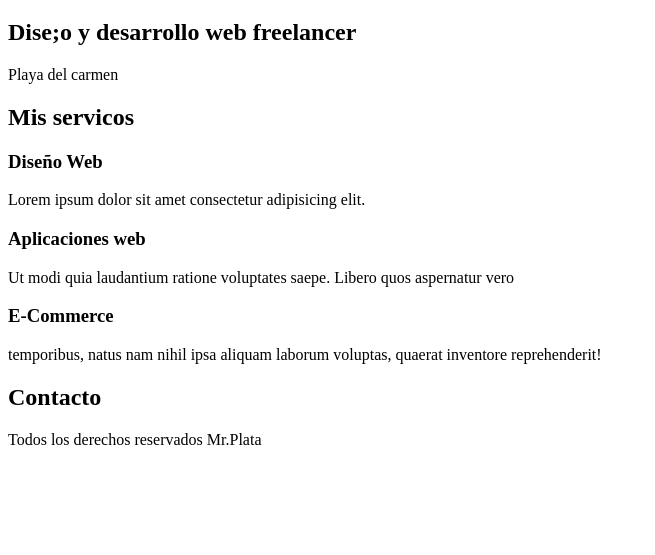
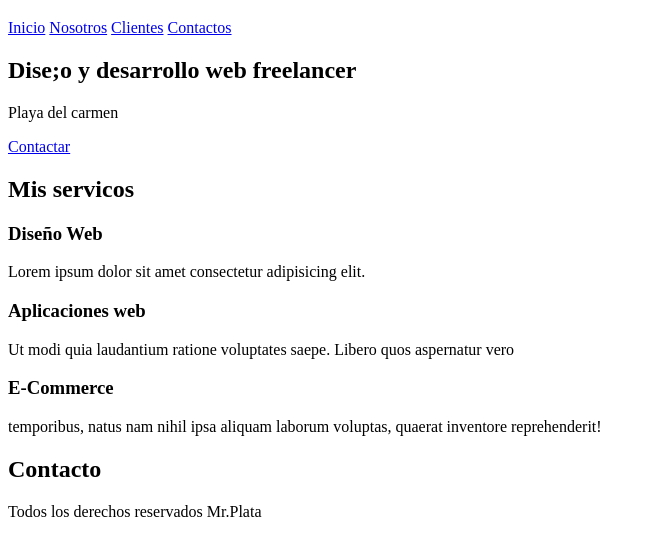
Before and after one commit to MrPlata/P1-Primera-Web, a plain HTML site: page index.html in a window 1280 px wide. Shown: the part 61-616 px from the top of the page, without its empty margins (0-655 px from the left). Drawn offline with Linux system fonts and the light colour scheme.

Commit message:
Navegacion definida

```diff
--- a/index.html
+++ b/index.html
@@ -12,14 +12,20 @@
     </header>
 
     <nav>
+        <a href="#">Inicio</a>
+        <a href="#">Nosotros</a>
+        <a href="#">Clientes</a>
+        <a href="#">Contactos</a>
     </nav>
 
 
         <section>
         <h2>Dise;o y desarrollo web freelancer</h2>
         </section>
+        <p>Playa del carmen</p>
+        <a href="#">Contactar</a>
 
-        <p>Playa del carmen</p>
+
     <main>
         <h2>Mis servicos</h2>
 
```
